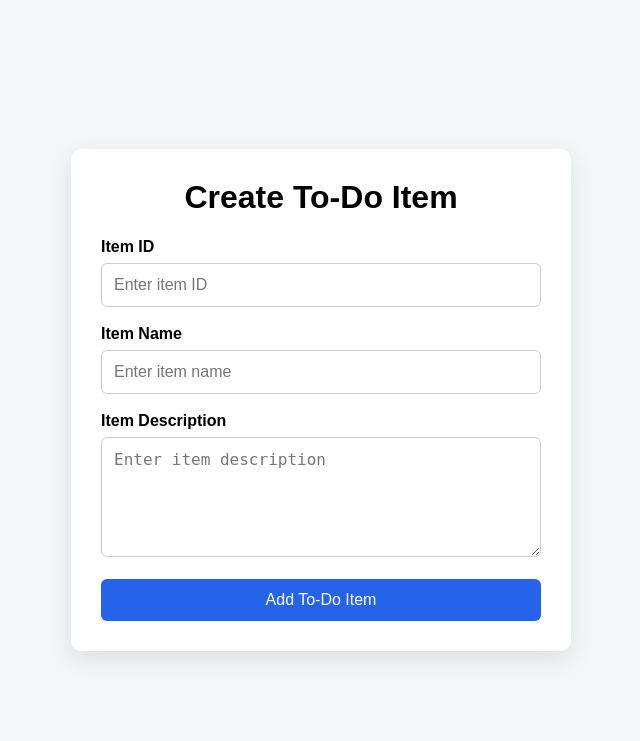
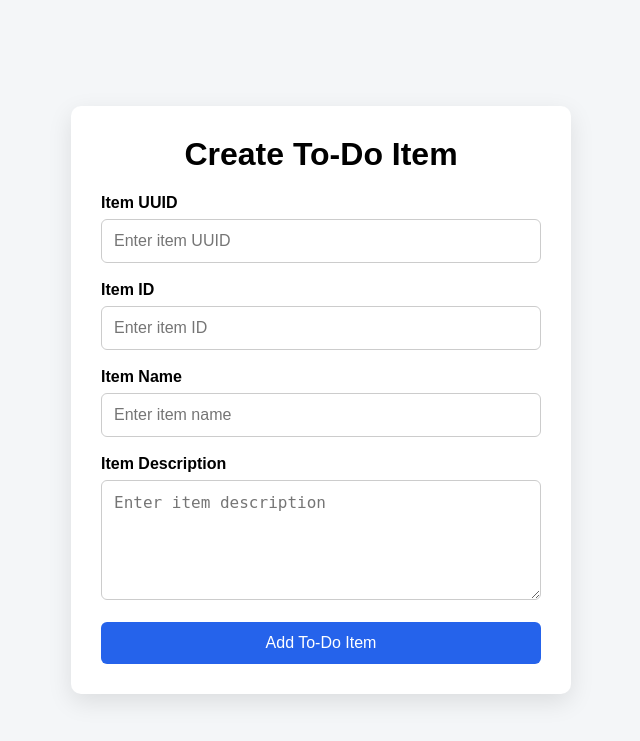
Before and after one commit to surajrameshkulal-ship-it/flask-project, a Flask app: page /todo in a window 1280 px wide. Shown: the top 741 px of the page, without its empty margins (319-959 px from the left). Run offline with Flask 3, Linux system fonts and the light colour scheme.

Commit message:
Add Item UUID field to To-Do form

```diff
--- a/templates/todo.html
+++ b/templates/todo.html
@@ -114,6 +114,16 @@
         <form action="/submittodoitem" method="POST">
 
             <div class="form-group">
+                <label for="itemUuid">Item UUID</label>
+                <input
+                type="text"
+                id="itemUuid"
+                name="itemUuid"
+                placeholder="Enter item UUID"
+                required
+                >
+            </div>
+            <div class="form-group">
                 <label for="itemId">Item ID</label>
                 <input
                     type="text"
```
